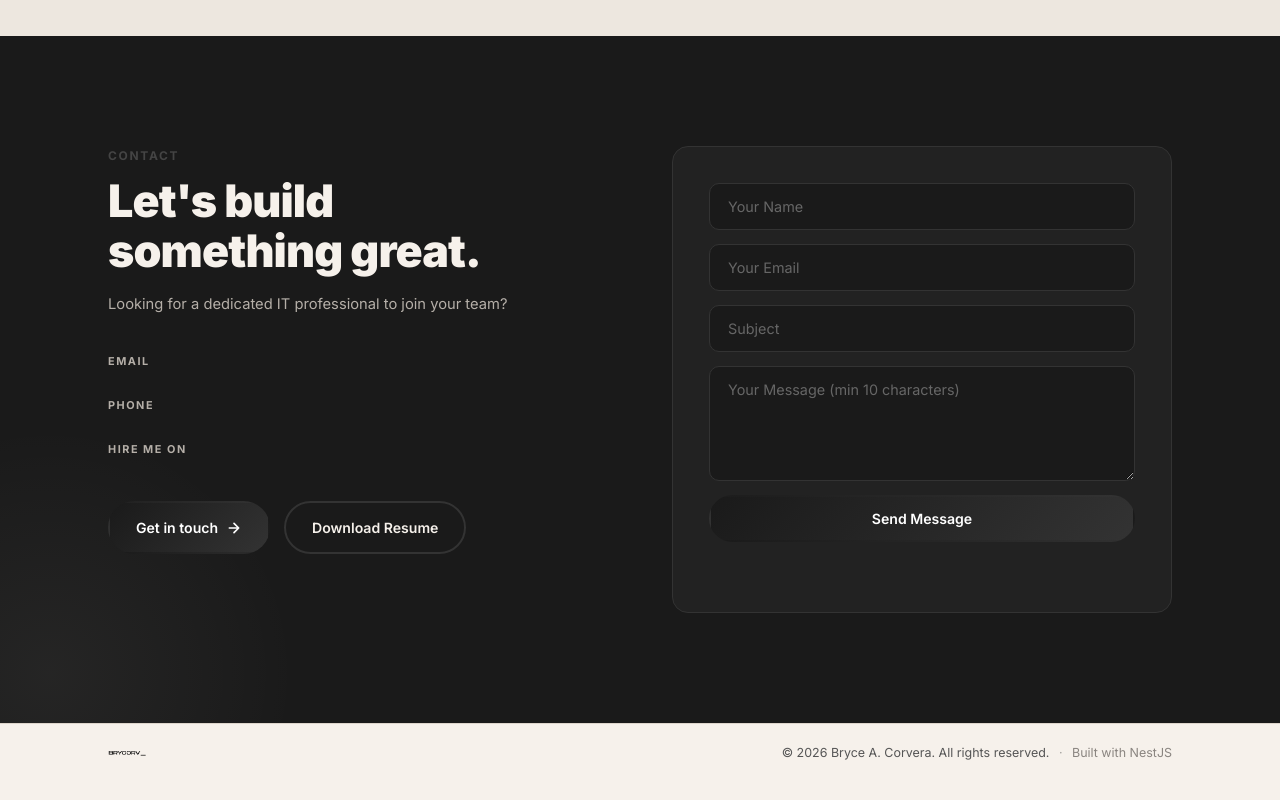
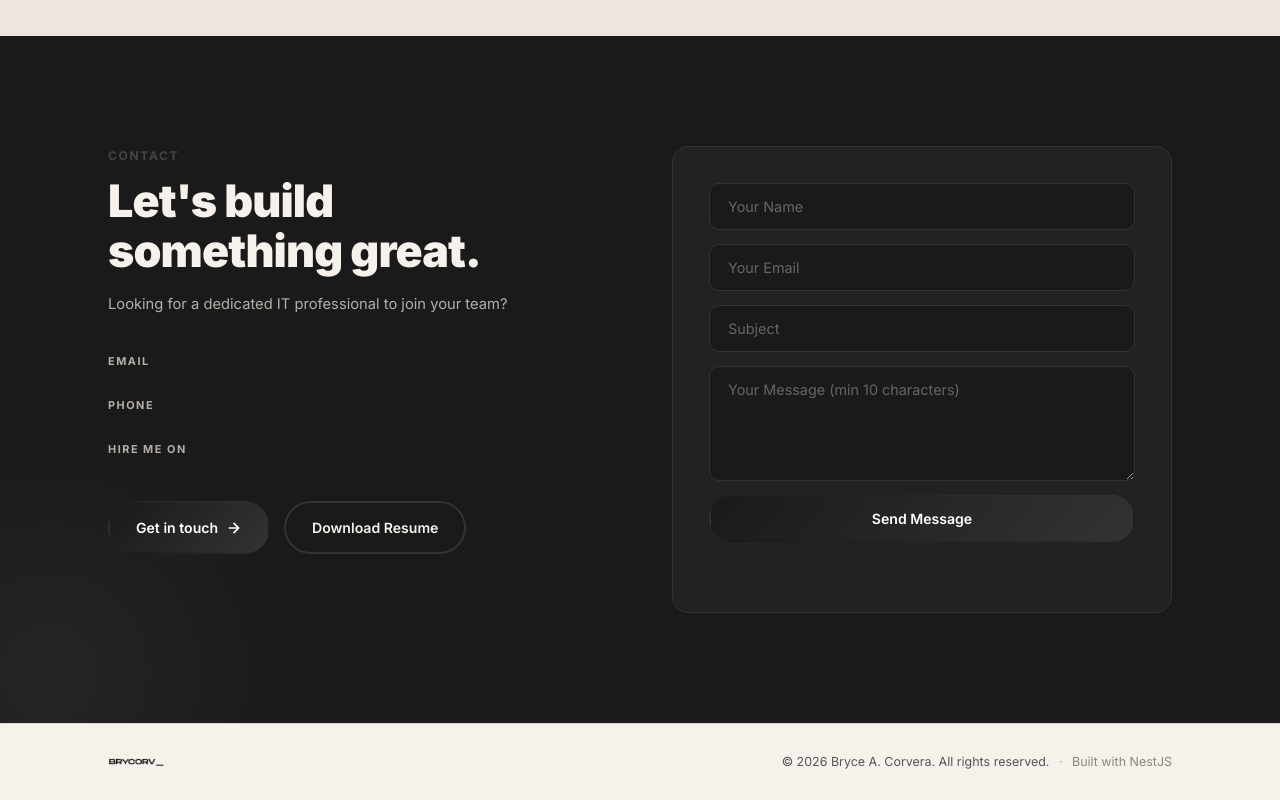
Before and after one commit to Bryzsx/nestJS_Portfolio, a website: page public/index.html in a window 1280 px wide. Shown: the part 2956-3756 px from the top of the page. Drawn offline with Linux system fonts and the light colour scheme; no server answers.

Commit message:
Footer: increase logo to 56px
Made-with: Cursor

```diff
--- a/public/css/style.css
+++ b/public/css/style.css
@@ -516,7 +516,7 @@ ul { list-style: none; }
 }
 .footer-inner { display: flex; justify-content: space-between; align-items: center; flex-wrap: wrap; gap: 8px; }
 .footer-logo { display: flex; align-items: center; }
-.footer-logo-img { height: 38px; width: auto; object-fit: contain; opacity: 0.95; }
+.footer-logo-img { height: 56px; width: auto; object-fit: contain; }
 .footer-right { margin: 0; color: var(--text-secondary); }
 .footer-sep { opacity: 0.5; margin: 0 6px; }
 .footer-note { color: var(--text-muted); font-size: 0.78rem; }
```
